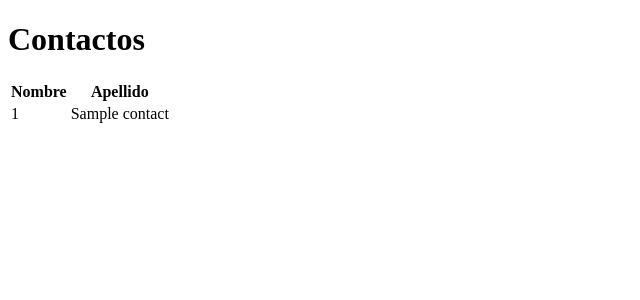
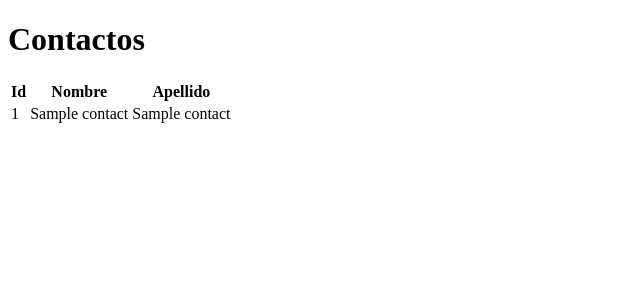
Before and after one commit to aguilar036/LenPro-Project, a Flask app: template templates/out.html in a window 1280 px wide. Shown: the top 300 px of the page, without its empty margins (0-640 px from the left). Run offline with Flask 3, Linux system fonts and the light colour scheme; the template is opened without the code that fills it: most values are stand-ins (such as "Sample title", 1, 10 or a date in 2020).

Commit message:
Actualizar template para mostrar todos la id

```diff
--- a/templates/out.html
+++ b/templates/out.html
@@ -11,6 +11,7 @@
     <table>
         <thead>
         <tr>
+            <th>Id</th>
             <th>Nombre</th>
             <th>Apellido</th>
         </tr>
@@ -20,6 +21,7 @@
                 <tr>
                     <td>{{contact[0]}}</td>
                     <td>{{contact[1]}}</td>
+                    <td>{{contact[2]}}</td>
                 </tr>
             {% endfor %}
         </tbody>
```
